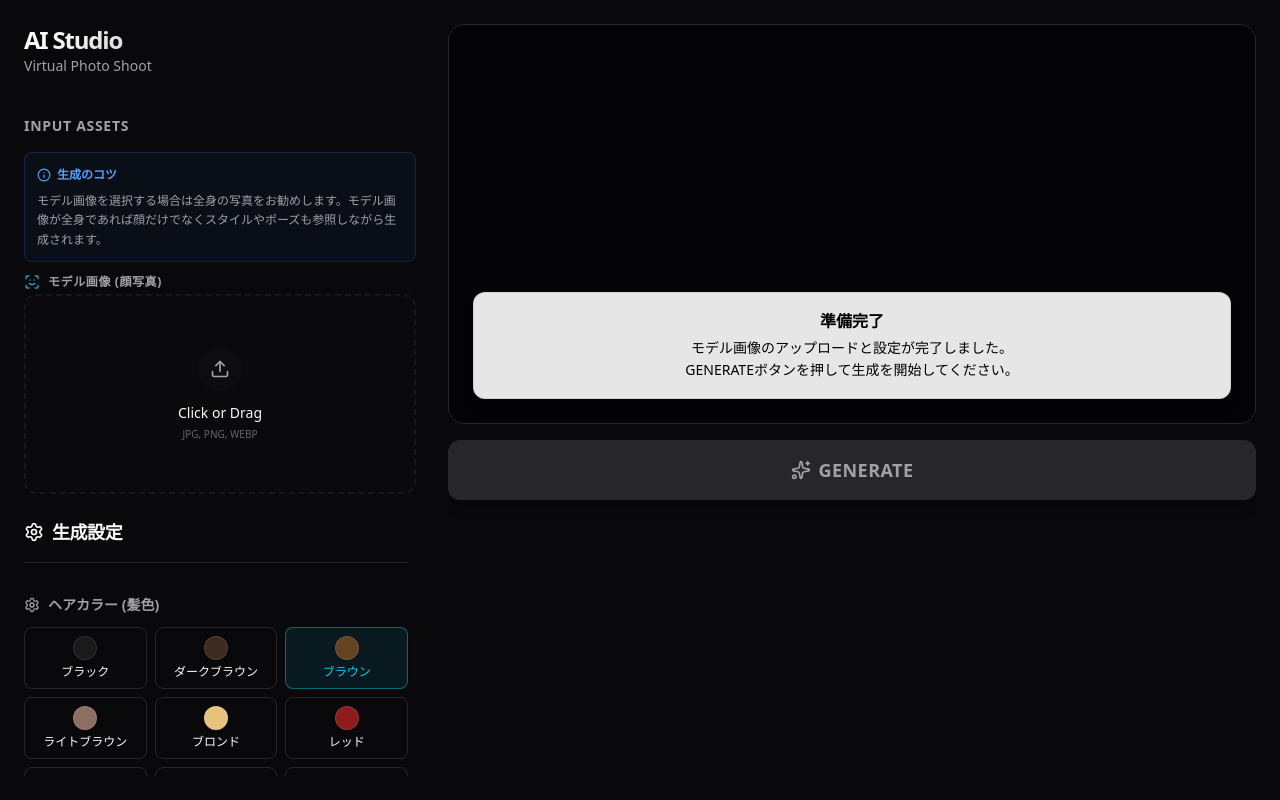
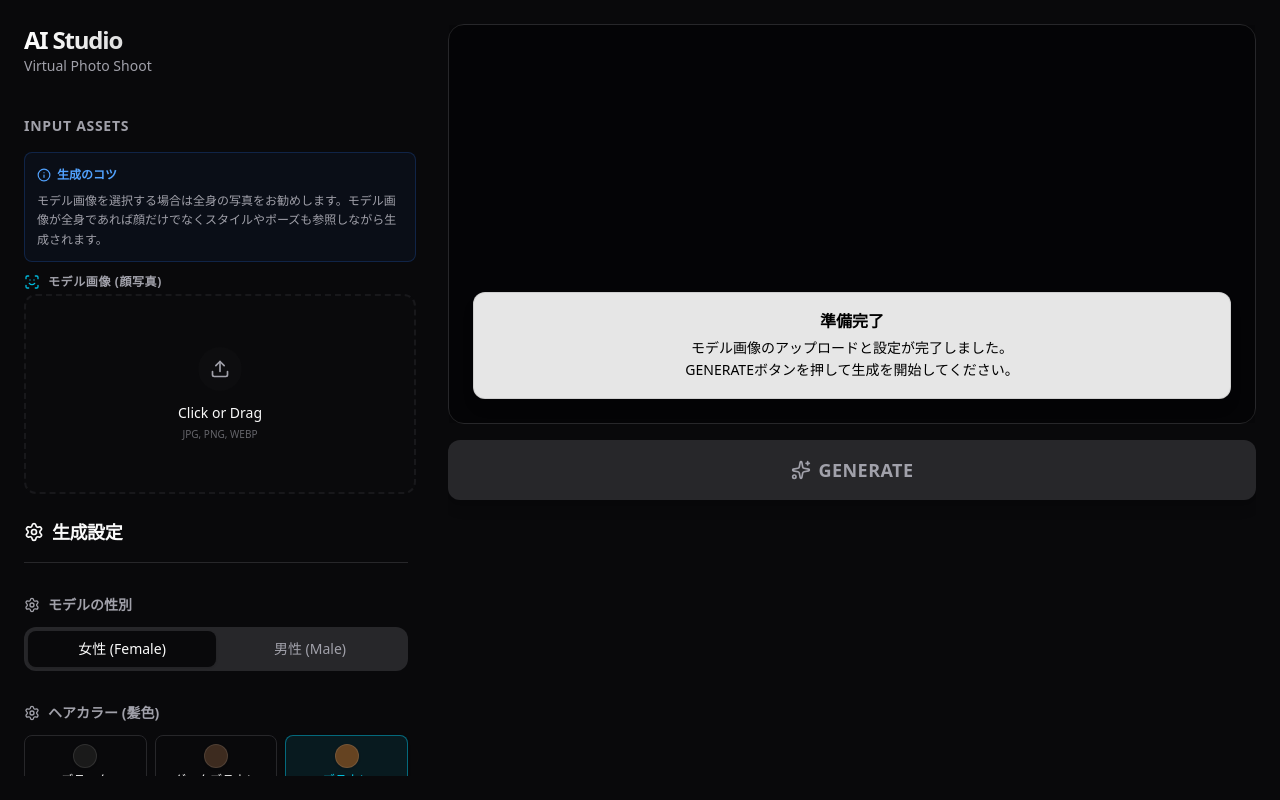
Before and after one commit to masatosaikyo1016-max/hair-style, a Next.js app: page / in a window 1280 px wide. Built offline with nearby package versions, Linux system fonts and the light colour scheme.

Commit message:
Add gender selection and male hairstyles

```diff
--- a/src/app/api/generate/route.ts
+++ b/src/app/api/generate/route.ts
@@ -7,13 +7,14 @@ export async function POST(request: Request) {
         const hairColor = formData.get('hairColor') as string || "Brown";
         // ヘアスタイルを取得 (デフォルトは Medium)
         const hairStyle = formData.get('hairStyle') as string || "Medium";
+        const gender = formData.get('gender') as string || "female";
 
         console.log("--- Hair Style Generation Request Received (Server) ---");
-        console.log("Settings:", { hairColor, hairStyle });
+        console.log("Settings:", { hairColor, hairStyle, gender });
 
         if (!modelImage) {
             return NextResponse.json(
-                { error: 'モデル画像が必要です' },
+                { error: 'モデル画像が必要です。' },
                 { status: 400 }
             );
         }
@@ -29,24 +30,8 @@ export async function POST(request: Request) {
             );
         }
 
-        // Construct Prompt for Hair Color and Style Change
+        // Construct Prompt for Gemini
         const promptText = `
-        Act as a professional hair colorist and photo editor.
-        Task: Change the hair color and style of the person in the image naturally.
-
-        Input:
-        - Target Hair Color: ${hairColor}
-        - Target Hair Style: ${hairStyle}
-
-        Instructions:
-        1. Identify the hair region of the person in the photo accurately.
-        2. Change the hair color to "${hairColor}".
-        3. Change the hair style to "${hairStyle}".
-        4. Maintain the natural texture, lighting, and shading of the original hair.
-        5. Do NOT change the skin tone, background, or clothes.
-        6. Ensure the edges between hair and face/background are natural.
-
-        Output Requirement:
         - Photorealistic quality.
         - Keep the original resolution and aspect ratio.
         `;
--- a/src/app/page.tsx
+++ b/src/app/page.tsx
@@ -10,12 +10,23 @@ export default function Home() {
 
   // State for all settings
   const [settings, setSettings] = useState<SettingsState>({
+    gender: "female",
     hairStyle: "Medium",
     hairColor: "Brown"
   });
 
   const handleSettingChange = (key: keyof SettingsState, value: any) => {
-    setSettings(prev => ({ ...prev, [key]: value }));
+    setSettings(prev => {
+      // If gender changes, reset hair style to default for that gender
+      if (key === 'gender' && value !== prev.gender) {
+        return {
+          ...prev,
+          [key]: value,
+          hairStyle: value === 'male' ? "Buzz Cut" : "Medium"
+        };
+      }
+      return { ...prev, [key]: value };
+    });
   };
 
   return (
--- a/src/components/GenerateArea.tsx
+++ b/src/components/GenerateArea.tsx
@@ -71,6 +71,7 @@ export function GenerateArea({ modelImage, settings }: GenerateAreaProps) {
             formData.append('modelImage', resizedModelFile);
             formData.append('hairColor', settings.hairColor);
             formData.append('hairStyle', settings.hairStyle);
+            formData.append('gender', settings.gender);
 
             // Add fixed values for removed settings if API still needs them (or update API later)
             // For now, API might rely on defaults if they are missing, but let's be safe if API expects prompt inputs
--- a/src/components/SettingsPanel.tsx
+++ b/src/components/SettingsPanel.tsx
@@ -3,6 +3,7 @@ import { Settings, MapPin, Sun, Camera, Eye, EyeOff, LayoutTemplate, Check } fro
 import { ReactNode } from "react";
 
 export interface SettingsState {
+    gender: 'female' | 'male';
     hairStyle: string;
     hairColor: string;
 }
@@ -12,7 +13,7 @@ interface SettingsPanelProps {
     onSettingChange: (key: keyof SettingsState, value: any) => void;
 }
 
-const HAIR_STYLES = [
+const HAIR_STYLES_FEMALE = [
     { id: 'Very Short', label: 'ベリーショート' },
     { id: 'Short', label: 'ショート' },
     { id: 'Short Bob', label: 'ショートボブ' },
@@ -26,6 +27,17 @@ const HAIR_STYLES = [
     { id: 'Three-strand Braid', label: '三つ編み' },
 ];
 
+const HAIR_STYLES_MALE = [
+    { id: 'Buzz Cut', label: '坊主' },
+    { id: 'Two Block', label: 'ツーブロック' },
+    { id: 'Mash', label: 'マッシュ' },
+    { id: 'Center Part', label: 'センターパート' },
+    { id: 'Wolf', label: 'ウルフ' },
+    { id: 'Dreadlocks', label: 'ドレッド' },
+    { id: 'Braids', label: 'ブレイズ' },
+    { id: 'Spiky Short', label: 'スパイキーショート' },
+];
+
 const HAIR_COLORS = [
     { id: 'Black', label: 'ブラック', color: '#1a1a1a' },
     { id: 'Dark Brown', label: 'ダークブラウン', color: '#3d2b1f' },
@@ -36,21 +48,6 @@ const HAIR_COLORS = [
     { id: 'Silver', label: 'シルバー', color: '#c0c0c0' },
     { id: 'Blue', label: 'ブルー', color: '#1e3a8a' },
     { id: 'Pink', label: 'ピンク', color: '#f472b6' },
-];
-
-const SCENES = [
-    { id: 'Simple Studio', label: 'シンプルスタジオ' },
-    { id: 'Urban Street', label: '街並み' },
-    { id: 'Nature Forest', label: '自然豊かな森' },
-    { id: 'Luxury Hotel', label: '高級ホテル' },
-    { id: 'Cafe Interior', label: 'カフェインテリア' },
-];
-
-const LIGHTINGS = [
-    { id: 'Natural Light', label: '自然光' },
-    { id: 'Golden Hour', label: '夕焼け' },
-    { id: 'Studio Lighting', label: 'スタジオライティング' },
-    { id: 'Night', label: 'ナイト' },
 ];
 
 function OptionSection({ label, children, icon }: { label: string; children: ReactNode; icon?: ReactNode }) {
@@ -66,6 +63,7 @@ function OptionSection({ label, children, icon }: { label: string; children: Rea
 }
 
 export function SettingsPanel({ settings, onSettingChange }: SettingsPanelProps) {
+    const currentHairStyles = settings.gender === 'male' ? HAIR_STYLES_MALE : HAIR_STYLES_FEMALE;
 
     return (
         <div className="h-full flex flex-col gap-8 overflow-y-auto pr-2 custom-scrollbar">
@@ -73,6 +71,33 @@ export function SettingsPanel({ settings, onSettingChange }: SettingsPanelProps)
                 <Settings className="w-5 h-5" />
                 <h2 className="text-lg font-bold tracking-tight">生成設定</h2>
             </div>
+
+            <OptionSection label="モデルの性別" icon={<Settings className="w-4 h-4" />}>
+                <div className="flex bg-muted p-1 rounded-xl">
+                    <button
+                        onClick={() => onSettingChange('gender', 'female')}
+                        className={cn(
+                            "flex-1 py-2 text-sm font-medium rounded-lg transition-all",
+                            settings.gender === 'female'
+                                ? "bg-background text-foreground shadow-sm"
+                                : "text-muted-foreground hover:text-foreground"
+                        )}
+                    >
+                        女性 (Female)
+                    </button>
+                    <button
+                        onClick={() => onSettingChange('gender', 'male')}
+                        className={cn(
+                            "flex-1 py-2 text-sm font-medium rounded-lg transition-all",
+                            settings.gender === 'male'
+                                ? "bg-background text-foreground shadow-sm"
+                                : "text-muted-foreground hover:text-foreground"
+                        )}
+                    >
+                        男性 (Male)
+                    </button>
+                </div>
+            </OptionSection>
 
             <OptionSection label="ヘアカラー (髪色)" icon={<Settings className="w-4 h-4" />}>
                 <div className="grid grid-cols-3 gap-2">
@@ -99,7 +124,7 @@ export function SettingsPanel({ settings, onSettingChange }: SettingsPanelProps)
 
             <OptionSection label="ヘアスタイル (髪型)" icon={<Settings className="w-4 h-4" />}>
                 <div className="grid grid-cols-2 gap-2">
-                    {HAIR_STYLES.map((style) => (
+                    {currentHairStyles.map((style) => (
                         <button
                             key={style.id}
                             onClick={() => onSettingChange('hairStyle', style.id)}
```
